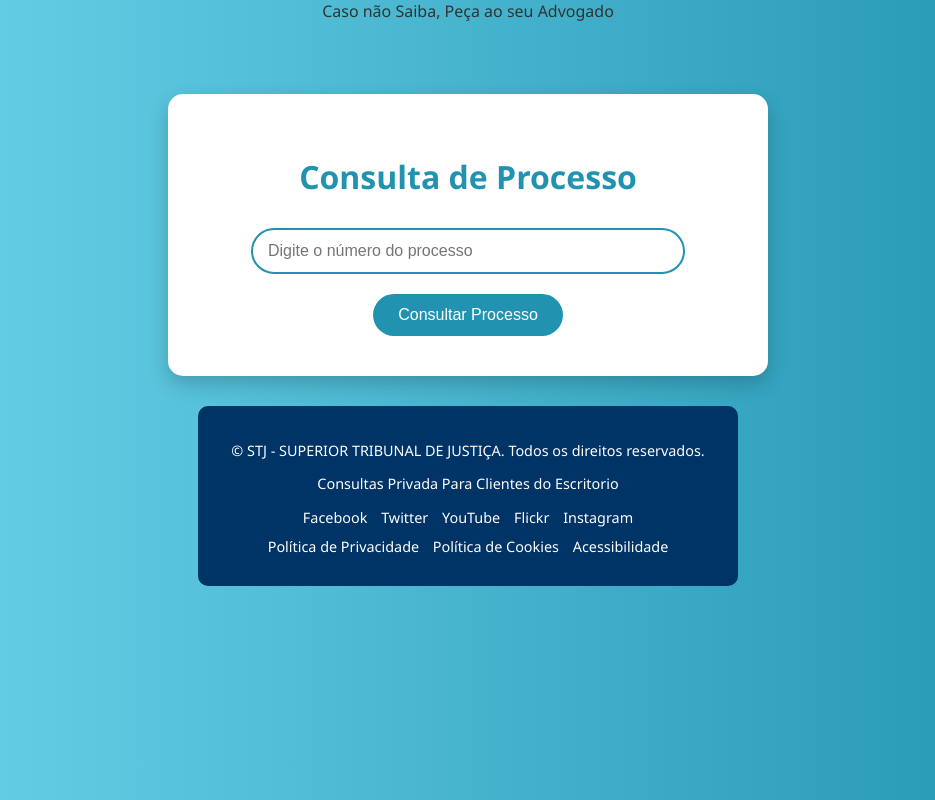
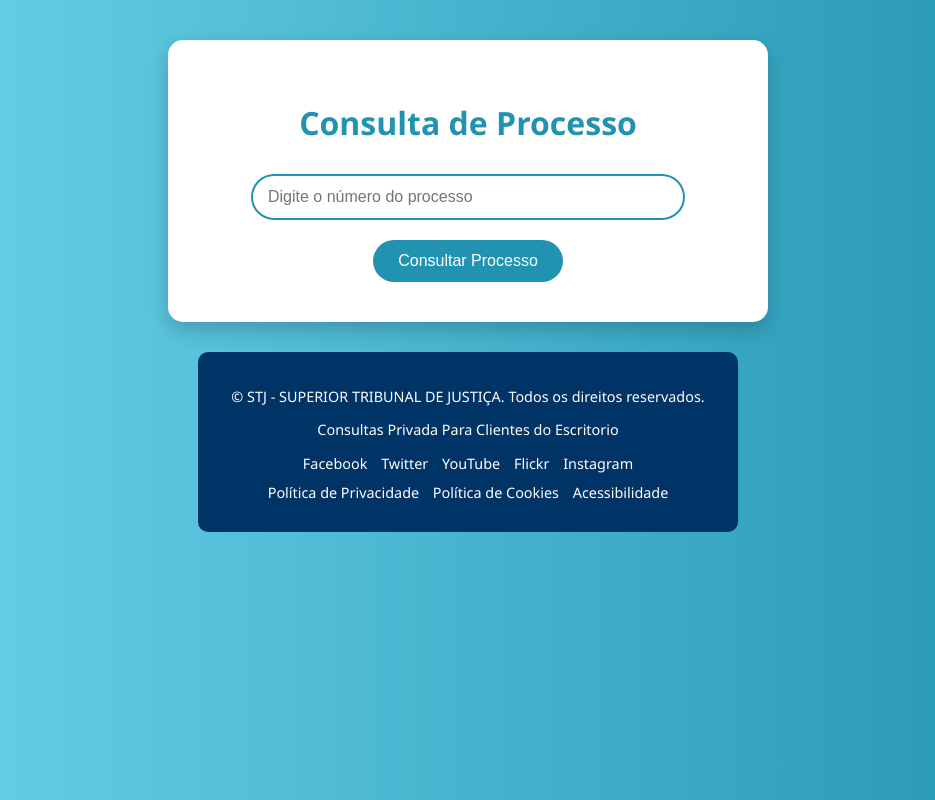
Before and after one commit to ConsultaProcessos/ConsultaProcessos, a Flask app: page / in a window 1280 px wide. Shown: the whole page, without its empty margins (172-1107 px from the left). Run offline with Flask 3, Linux system fonts and the light colour scheme.

Commit message:
Update index.html

```diff
--- a/templates/index.html
+++ b/templates/index.html
@@ -3,7 +3,6 @@
 <head>
     <meta charset="UTF-8">
     <title>Consulta de Processo</title>
-    </P>Caso não Saiba, Peça ao seu Advogado</P>
     <style>
         body {
             font-family: 'Segoe UI', Tahoma, Geneva, Verdana, sans-serif;
```
